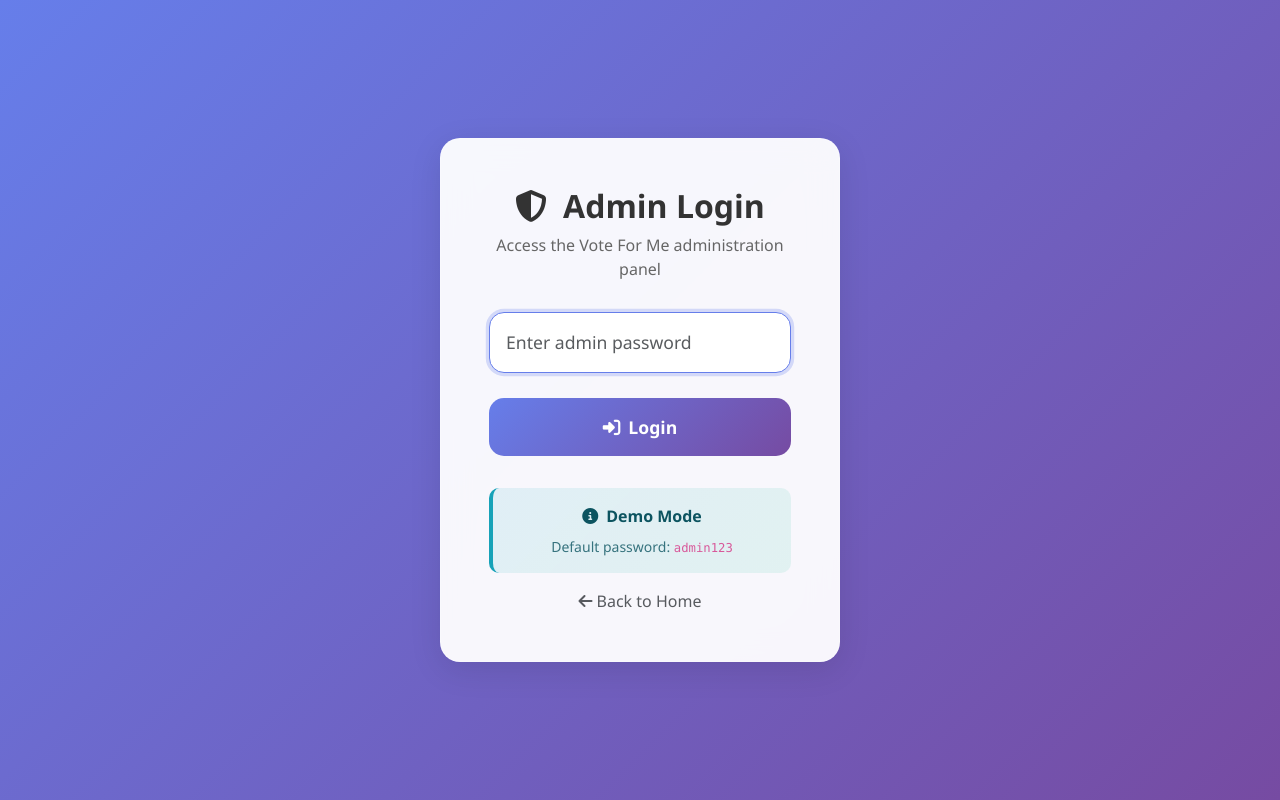
After one commit to niksavis/vote-for-me, a Flask app: page /login in a window 1280 px wide. The commit adds this page. Run offline with Flask 3, Linux system fonts and the light colour scheme; some libraries are stand-ins or nearby versions.

Commit message:
Implement admin authentication system with login/logout functionality and update navigation links

```diff
--- a/app.py
+++ b/app.py
@@ -22,6 +22,8 @@ import logging
 import smtplib
 from email.mime.text import MIMEText
 from email.mime.multipart import MIMEMultipart
+import hashlib
+from functools import wraps
 
 # Configure logging
 logging.basicConfig(
@@ -157,6 +159,61 @@ class ConfigManager:
 
 # Initialize configuration manager
 config_manager = ConfigManager()
+
+
+# Authentication System
+class AuthManager:
+    """Simple authentication system for admin access"""
+
+    def __init__(self):
+        # In production, this should be stored securely and hashed
+        # For demo purposes, using a simple default password
+        self.admin_password_hash = self._hash_password("admin123")
+
+    def _hash_password(self, password):
+        """Hash password using SHA-256"""
+        return hashlib.sha256(password.encode()).hexdigest()
+
+    def verify_password(self, password):
+        """Verify if provided password is correct"""
+        return self._hash_password(password) == self.admin_password_hash
+
+    def is_authenticated(self, flask_session):
+        """Check if current session is authenticated"""
+        return flask_session.get("authenticated", False)
+
+    def authenticate(self, flask_session, password):
+        """Authenticate user and set session"""
+        if self.verify_password(password):
+            flask_session["authenticated"] = True
+            flask_session.permanent = True
+            return True
+        return False
+
+    def logout(self, flask_session):
+        """Logout user and clear session"""
+        flask_session.pop("authenticated", None)
+
+
+# Authentication decorator
+def require_auth(f):
+    """Decorator to require authentication for admin routes"""
+
+    @wraps(f)
+    def decorated_function(*args, **kwargs):
+        from flask import session, redirect, request, url_for
+
+        if not auth_manager.is_authenticated(session):
+            # Store the original URL to redirect back after login
+            session["next_url"] = request.url
+            return redirect("/login")
+        return f(*args, **kwargs)
+
+    return decorated_function
+
+
+# Initialize authentication manager
+auth_manager = AuthManager()
 
 
 class VotingSession:
@@ -826,6 +883,18 @@ Vote For Me Platform
 email_service = EmailService()
 
 
+# Context processor for authentication status
+@app.context_processor
+def inject_auth():
+    """Inject authentication status into all templates"""
+    from flask import session
+
+    return {
+        "is_authenticated": auth_manager.is_authenticated(session),
+        "is_participant_page": request.endpoint == "vote_page",
+    }
+
+
 # Routes
 @app.route("/")
 def index():
@@ -833,7 +902,38 @@ def index():
     return render_template("index.html")
 
 
+@app.route("/login", methods=["GET", "POST"])
+def login():
+    """Admin login page"""
+    from flask import session, redirect, request
+
+    if request.method == "POST":
+        password = request.form.get("password")
+        if auth_manager.authenticate(session, password):
+            # Redirect to the originally requested page or admin dashboard
+            next_url = session.pop("next_url", "/admin")
+            return redirect(next_url)
+        else:
+            return render_template("login.html", error="Invalid password")
+
+    # If already authenticated, redirect to admin
+    if auth_manager.is_authenticated(session):
+        return redirect("/admin")
+
+    return render_template("login.html")
+
+
+@app.route("/logout")
+def logout():
+    """Admin logout"""
+    from flask import session, redirect
+
+    auth_manager.logout(session)
+    return redirect("/")
+
+
 @app.route("/admin")
+@require_auth
 def admin_dashboard():
     """Admin dashboard for managing sessions"""
     active_sessions = session_manager.get_active_sessions()
@@ -841,6 +941,7 @@ def admin_dashboard():
 
 
 @app.route("/admin/<session_id>")
+@require_auth
 def admin_session(session_id):
     """Admin page for individual session management"""
     session = session_manager.get_session(session_id)
@@ -851,12 +952,14 @@ def admin_session(session_id):
 
 
 @app.route("/config")
+@require_auth
 def config_page():
     """Configuration page for email and application settings"""
     return render_template("config.html")
 
 
 @app.route("/api/config", methods=["GET"])
+@require_auth
 def get_config():
     """Get current configuration (sensitive data masked)"""
     config = config_manager.config.copy()
@@ -870,6 +973,7 @@ def get_config():
 
 
 @app.route("/api/config/email", methods=["PUT"])
+@require_auth
 def update_email_config():
     """Update email configuration"""
     data = request.json
@@ -910,6 +1014,7 @@ def update_email_config():
 
 
 @app.route("/api/config/email/test", methods=["POST"])
+@require_auth
 def test_email_config():
     """Test current email configuration"""
     success, message = email_service.test_email_configuration()
@@ -917,6 +1022,7 @@ def test_email_config():
 
 
 @app.route("/api/sessions", methods=["GET"])
+@require_auth
 def get_active_sessions():
     """Get list of active sessions"""
     limit = request.args.get("limit", 100, type=int)
@@ -940,6 +1046,7 @@ def get_active_sessions():
 
 
 @app.route("/api/sessions", methods=["POST"])
+@require_auth
 def create_session():
     """API endpoint to create new voting session"""
     data = request.json
--- a/templates/admin.html
+++ b/templates/admin.html
@@ -251,6 +251,10 @@
                 <a href="/config" class="btn-nav">
                     <i class="fas fa-cog me-1"></i>
                     Config
+                </a>
+                <a href="/logout" class="btn-nav">
+                    <i class="fas fa-sign-out-alt me-1"></i>
+                    Logout
                 </a>
             </div>
         </div>
--- a/templates/config.html
+++ b/templates/config.html
@@ -233,6 +233,10 @@
                 <a href="/config" class="btn-nav active">
                     <i class="fas fa-cog me-1"></i>
                     Config
+                </a>
+                <a href="/logout" class="btn-nav">
+                    <i class="fas fa-sign-out-alt me-1"></i>
+                    Logout
                 </a>
             </div>
         </div>
--- /dev/null
+++ b/templates/login.html
@@ -0,0 +1,161 @@
+<!DOCTYPE html>
+<html lang="en">
+<head>
+    <meta charset="UTF-8">
+    <meta name="viewport" content="width=device-width, initial-scale=1.0">
+    <title>Admin Login - Vote For Me</title>
+    <link href="https://cdnjs.cloudflare.com/ajax/libs/bootstrap/5.3.0/css/bootstrap.min.css" rel="stylesheet">
+    <link href="https://cdnjs.cloudflare.com/ajax/libs/font-awesome/6.4.0/css/all.min.css" rel="stylesheet">
+    <style>
+        body {
+            background: linear-gradient(135deg, #667eea 0%, #764ba2 100%);
+            min-height: 100vh;
+            font-family: 'Segoe UI', Tahoma, Geneva, Verdana, sans-serif;
+            display: flex;
+            align-items: center;
+            justify-content: center;
+        }
+
+        .login-container {
+            background: rgba(255, 255, 255, 0.95);
+            backdrop-filter: blur(15px);
+            border: 1px solid rgba(255, 255, 255, 0.2);
+            border-radius: 20px;
+            padding: 3rem;
+            box-shadow: 0 8px 32px rgba(0, 0, 0, 0.1);
+            width: 100%;
+            max-width: 400px;
+        }
+
+        .login-header {
+            text-align: center;
+            margin-bottom: 2rem;
+        }
+
+        .login-header h1 {
+            color: #333;
+            font-size: 2rem;
+            font-weight: 600;
+            margin-bottom: 0.5rem;
+        }
+
+        .login-header p {
+            color: #666;
+            margin-bottom: 0;
+        }
+
+        .form-control {
+            background: rgba(255, 255, 255, 0.9);
+            border: 1px solid #e3e6f0;
+            color: #333;
+            border-radius: 15px;
+            padding: 1rem;
+            font-size: 1.1rem;
+            margin-bottom: 1.5rem;
+            transition: all 0.3s ease;
+        }
+
+        .form-control:focus {
+            background: rgba(255, 255, 255, 1);
+            border-color: #667eea;
+            color: #333;
+            box-shadow: 0 0 0 0.2rem rgba(102, 126, 234, 0.25);
+            transform: translateY(-1px);
+        }
+
+        .btn-primary {
+            background: linear-gradient(135deg, #667eea 0%, #764ba2 100%);
+            border: none;
+            border-radius: 15px;
+            padding: 1rem;
+            color: white;
+            font-weight: 600;
+            font-size: 1.1rem;
+            width: 100%;
+            transition: all 0.3s ease;
+        }
+
+        .btn-primary:hover {
+            transform: translateY(-2px);
+            box-shadow: 0 4px 15px rgba(102, 126, 234, 0.4);
+            color: white;
+            background: linear-gradient(135deg, #7a8cee 0%, #8a5ba6 100%);
+        }
+
+        .alert {
+            border-radius: 15px;
+            border: none;
+            margin-bottom: 1.5rem;
+        }
+
+        .alert-danger {
+            background: linear-gradient(135deg, rgba(220, 53, 69, 0.1), rgba(253, 126, 20, 0.1));
+            color: #721c24;
+            border-left: 4px solid #dc3545;
+        }
+
+        .demo-note {
+            background: linear-gradient(135deg, rgba(23, 162, 184, 0.1), rgba(32, 201, 151, 0.1));
+            color: #0c5460;
+            border-left: 4px solid #17a2b8;
+            border-radius: 10px;
+            padding: 1rem;
+            margin-top: 2rem;
+            text-align: center;
+        }
+
+        .demo-note small {
+            display: block;
+            margin-top: 0.5rem;
+            opacity: 0.8;
+        }
+    </style>
+</head>
+<body>
+    <div class="login-container">
+        <div class="login-header">
+            <h1><i class="fas fa-shield-alt me-3"></i>Admin Login</h1>
+            <p>Access the Vote For Me administration panel</p>
+        </div>
+
+        {% if error %}
+        <div class="alert alert-danger" role="alert">
+            <i class="fas fa-exclamation-triangle me-2"></i>{{ error }}
+        </div>
+        {% endif %}
+
+        <form method="POST">
+            <div class="mb-3">
+                <input type="password"
+                       class="form-control"
+                       id="password"
+                       name="password"
+                       placeholder="Enter admin password"
+                       required
+                       autofocus>
+            </div>
+
+            <button type="submit" class="btn btn-primary">
+                <i class="fas fa-sign-in-alt me-2"></i>Login
+            </button>
+        </form>
+
+        <div class="demo-note">
+            <strong><i class="fas fa-info-circle me-2"></i>Demo Mode</strong>
+            <small>Default password: <code>admin123</code></small>
+        </div>
+
+        <div class="text-center mt-3">
+            <a href="/" class="text-muted text-decoration-none">
+                <i class="fas fa-arrow-left me-1"></i>Back to Home
+            </a>
+        </div>
+    </div>
+
+    <script src="https://cdnjs.cloudflare.com/ajax/libs/bootstrap/5.3.0/js/bootstrap.bundle.min.js"></script>
+    <script>
+        // Auto-focus on password field
+        document.getElementById('password').focus();
+    </script>
+</body>
+</html>
```
Also changed, not shown: templates/index.html (+11 -0 lines), templates/vote.html (+6 -27 lines).
